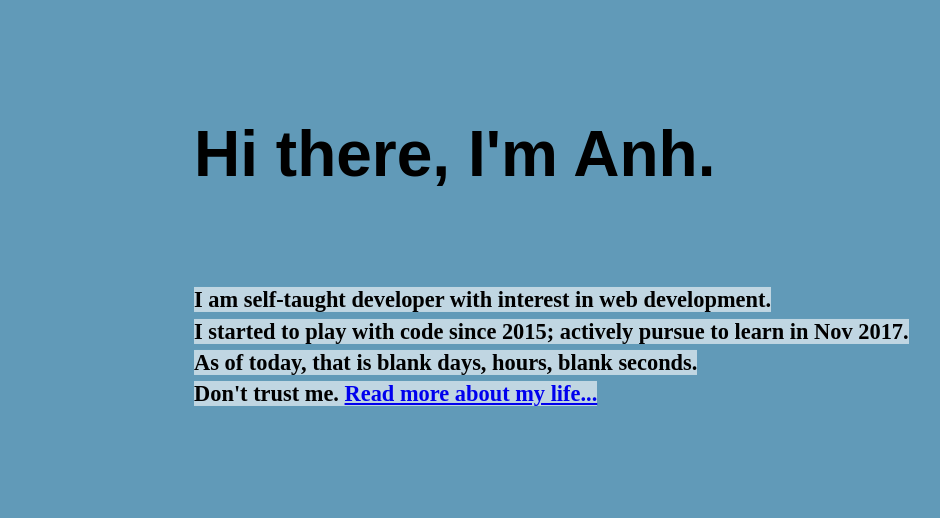
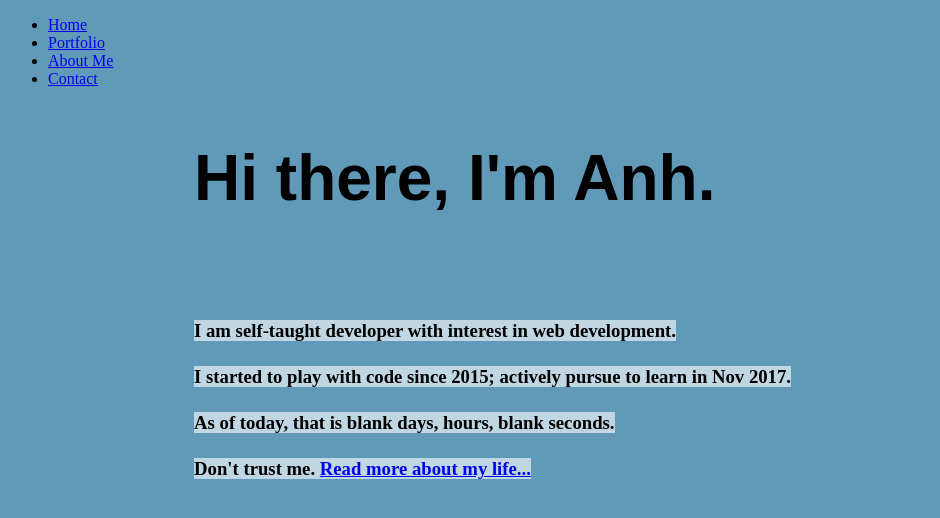
Before and after one commit to windan11/windan11.github.io, a Jekyll site: the page built from index.html, in a window 1280 px wide. Shown: the top 518 px of the page, without its empty margins (0-940 px from the left). Built offline with Jekyll 4.4.1, drawn with Linux system fonts in a browser that asks for light colours.

Commit message:
add navigation links & bar

```diff
--- a/_layouts/default.html
+++ b/_layouts/default.html
@@ -6,8 +6,16 @@
 			<link rel="stylesheet" type="text/css" href="/css/main.css">
 		</head>
 		<body>
-			<section class="hero">
-				<div class="container centered">
+			<nav id="nav">
+				<ul>
+					<li><a href="index.html">Home</a></li>
+					<li><a href="#header">Portfolio</a></li>
+					<li><a href="#about">About Me</a></li>
+					<li><a href="#contact">Contact</a></li>
+				</ul>
+			</nav>
+			<section class="intro">
+				<div class="container">
 					<div class="container">
 						{{ content }}
 					</div><!-- /.container -->
```
